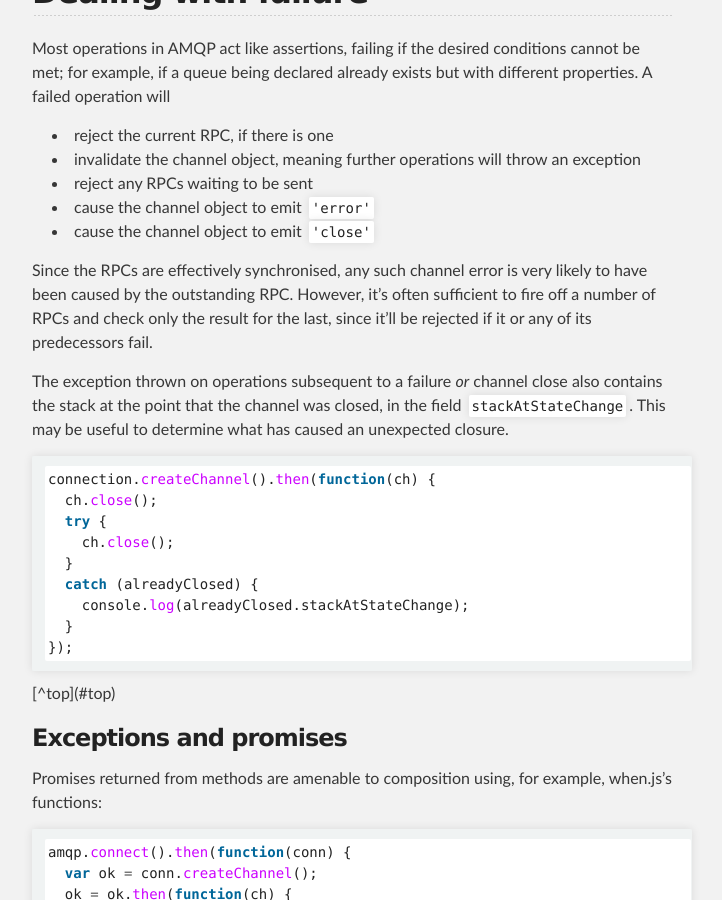
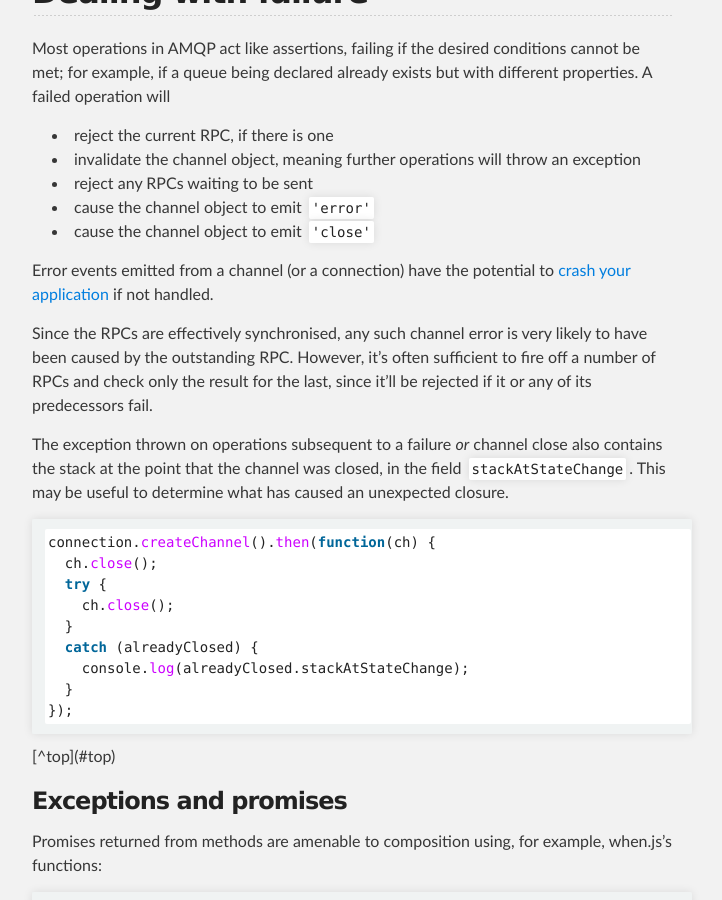
Before and after one commit to amqp-node/amqplib, a Jekyll site: the page built from channel_api.md, in a window 1280 px wide and 900 px high, scrolled down 2505 px. Shown: the whole window, without its empty margins (288-1010 px from the left). Built offline with Jekyll 4.4.1, drawn with Linux system fonts in a browser that asks for light colours; Markdown is read by kramdown in place of the engine named in the settings.

Commit message:
Update channel_api.md

```diff
--- a/channel_api.md
+++ b/channel_api.md
@@ -117,6 +117,8 @@ already exists but with different properties. A failed operation will
  * cause the channel object to emit `'error'`
  * cause the channel object to emit `'close'`
 
+Error events emitted from a channel (or a connection) have the potential to [crash your application](https://nodejs.org/docs/latest/api/events.html#events_error_events) if not handled.
+
 Since the RPCs are effectively synchronised, any such channel error is
 very likely to have been caused by the outstanding RPC. However, it's
 often sufficient to fire off a number of RPCs and check only the
```
